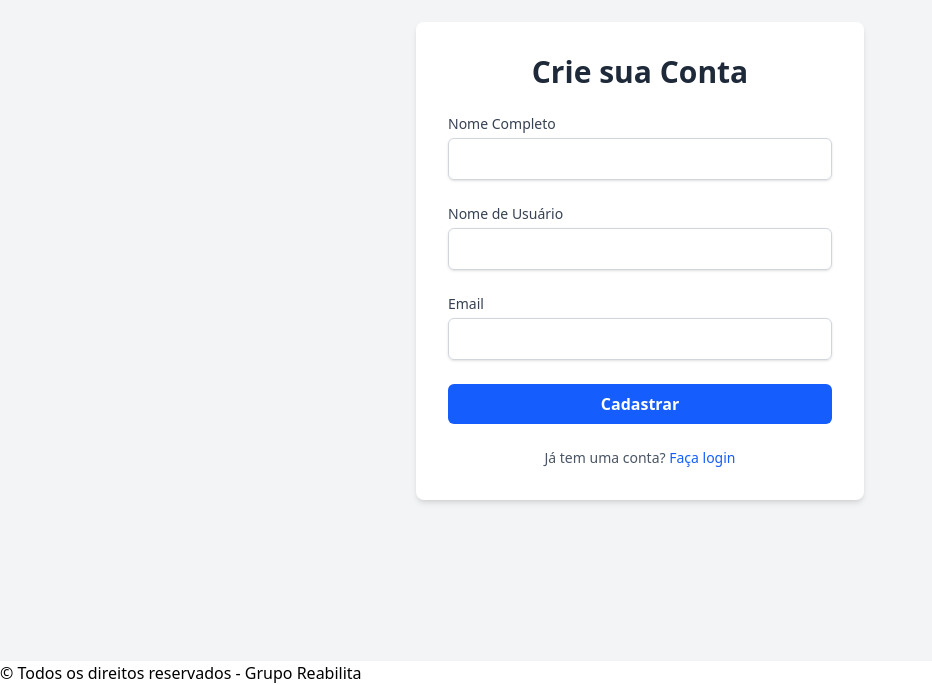
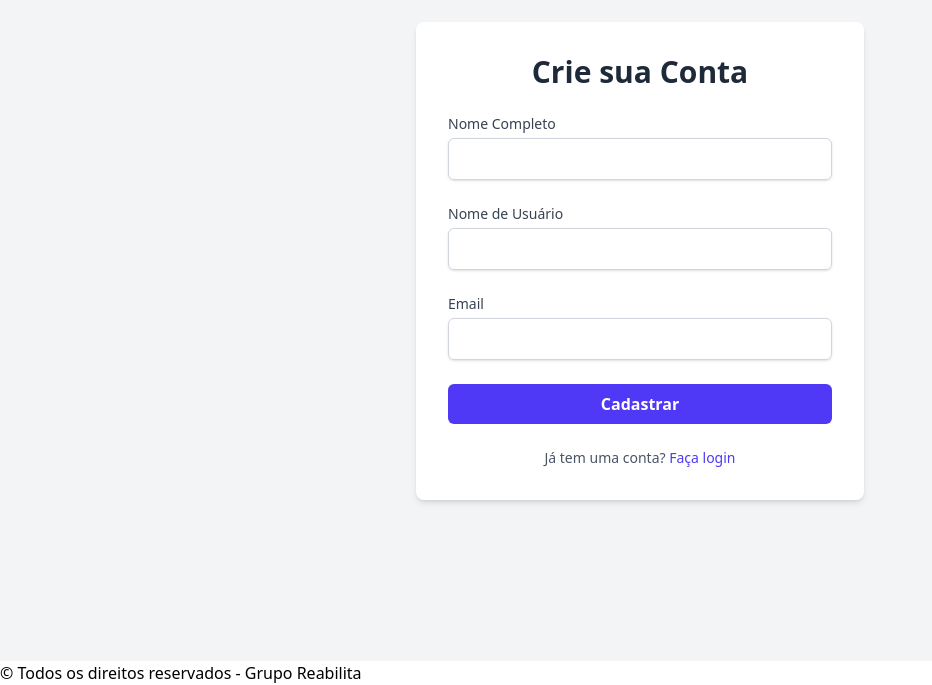
Before and after one commit to Ferreira2120/Access-Control-cp, a React app in the folder access-control-cp/: page /cadastro in a window 1280 px wide. Shown: the part 139-824 px from the top of the page, without its empty margins (0-932 px from the left). Built offline with nearby package versions, Linux system fonts and the light colour scheme; the HTML template or start-up script is replaced by a standard one.

Commit message:
feat: integra React Hook Form para gerenciamento de estado.

```diff
--- a/access-control-cp/src/routes/Cadastro/index.tsx
+++ b/access-control-cp/src/routes/Cadastro/index.tsx
@@ -1,17 +1,28 @@
 import { Link } from 'react-router-dom';
+import { useForm } from 'react-hook-form';
 
 export default function Cadastro() {
+
+  const { register, handleSubmit } = useForm();
+
+
+  const onSubmit = (data: unknown) => {
+    console.log(data);
+  };
+
   return (
     <main className="flex flex-col items-center justify-center min-h-screen bg-gray-100 px-4">
       <div className="w-full max-w-md p-8 space-y-6 bg-white rounded-lg shadow-md">
         <h1 className="text-3xl font-bold text-center text-gray-800">Crie sua Conta</h1>
-        <form className="space-y-6">
+        {/* 4. Conectar o handleSubmit */}
+        <form onSubmit={handleSubmit(onSubmit)} className="space-y-6">
           <div>
             <label htmlFor="nome" className="block text-sm font-medium text-gray-700">Nome Completo</label>
             <input
               id="nome"
               type="text"
-              className="w-full px-3 py-2 mt-1 border border-gray-300 rounded-md shadow-sm focus:outline-none focus:ring-blue-500 focus:border-blue-500"
+              {...register('nome')}
+              className="w-full px-3 py-2 mt-1 border border-gray-300 rounded-md shadow-sm focus:outline-none focus:ring-indigo-500 focus:border-indigo-500"
             />
           </div>
           <div>
@@ -19,7 +30,8 @@ export default function Cadastro() {
             <input
               id="nomeUsuario"
               type="text"
-              className="w-full px-3 py-2 mt-1 border border-gray-300 rounded-md shadow-sm focus:outline-none focus:ring-blue-500 focus:border-blue-500"
+              {...register('nomeUsuario')}
+              className="w-full px-3 py-2 mt-1 border border-gray-300 rounded-md shadow-sm focus:outline-none focus:ring-indigo-500 focus:border-indigo-500"
             />
           </div>
           <div>
@@ -27,16 +39,17 @@ export default function Cadastro() {
             <input
               id="email"
               type="email"
-              className="w-full px-3 py-2 mt-1 border border-gray-300 rounded-md shadow-sm focus:outline-none focus:ring-blue-500 focus:border-blue-500"
+              {...register('email')}
+              className="w-full px-3 py-2 mt-1 border border-gray-300 rounded-md shadow-sm focus:outline-none focus:ring-indigo-500 focus:border-indigo-500"
             />
           </div>
-          <button type="submit" className="w-full px-4 py-2 font-bold text-white bg-blue-600 rounded-md hover:bg-blue-700 focus:outline-none focus:ring-2 focus:ring-offset-2 focus:ring-blue-500">
+          <button type="submit" className="w-full px-4 py-2 font-bold text-white bg-indigo-600 rounded-md hover:bg-indigo-700 focus:outline-none focus:ring-2 focus:ring-offset-2 focus:ring-indigo-500">
             Cadastrar
           </button>
         </form>
         <p className="text-sm text-center text-gray-600">
           Já tem uma conta?{' '}
-          <Link to="/login" className="font-medium text-blue-600 hover:text-blue-500">
+          <Link to="/login" className="font-medium text-indigo-600 hover:text-indigo-500">
             Faça login
           </Link>
         </p>
```
